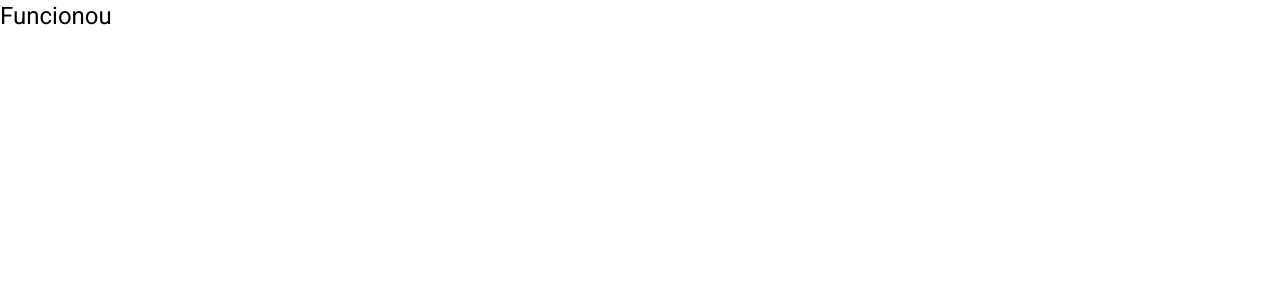
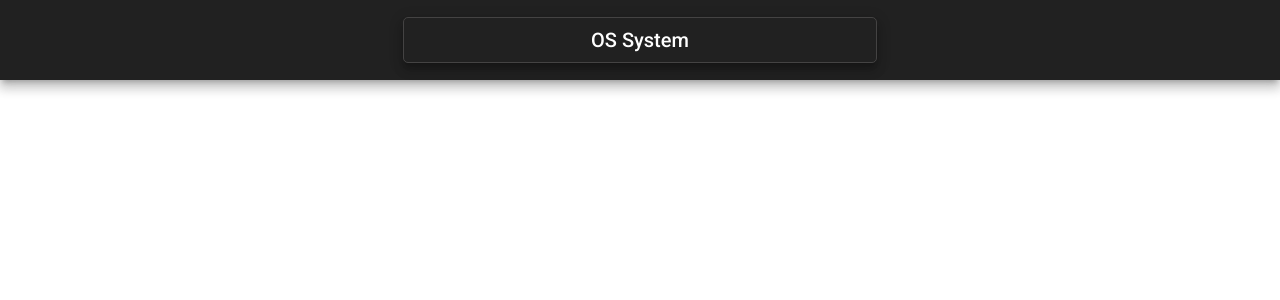
Before and after one commit to dgobrito/dgobrito.github.io, an Angular app: page / in a window 1280 px wide. Shown: the top 300 px of the page. Built offline with nearby package versions, Linux system fonts and the light colour scheme.

Commit message:
Imports e Componente Header

```diff
--- a/src/app/app.component.html
+++ b/src/app/app.component.html
@@ -1 +1 @@
-<h1>Funcionou</h1>
+<app-header></app-header>
--- /dev/null
+++ b/src/app/views/components/template/header/header.component.css
@@ -0,0 +1,12 @@
+.header {
+    height: 10%;
+    display: flex;
+    align-items: center;
+    justify-content: center;
+}
+
+h1 {
+    border: 1px solid rgb(68, 67, 67);
+    padding: .4rem 15%;
+    border-radius: 5px;
+}
--- /dev/null
+++ b/src/app/views/components/template/header/header.component.html
@@ -0,0 +1,3 @@
+<mat-toolbar class="header mat-elevation-z8">
+    <h1 class="mat-elevation-z8">OS System</h1>
+</mat-toolbar>
--- /dev/null
+++ b/src/app/views/components/template/header/header.component.ts
@@ -0,0 +1,15 @@
+import { Component, OnInit } from '@angular/core';
+
+@Component({
+  selector: 'app-header',
+  templateUrl: './header.component.html',
+  styleUrls: ['./header.component.css']
+})
+export class HeaderComponent implements OnInit {
+
+  constructor() { }
+
+  ngOnInit(): void {
+  }
+
+}
```
Also changed, not shown: src/app/app.module.ts (+37 -2 lines).
